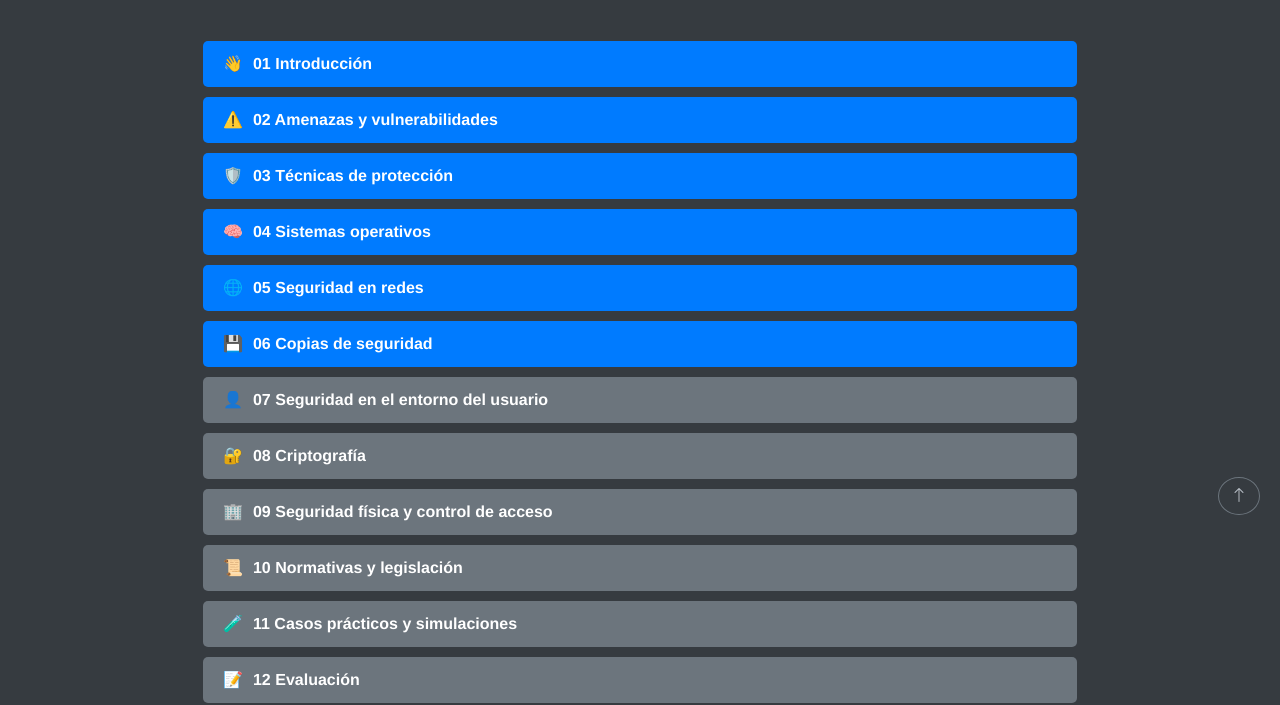
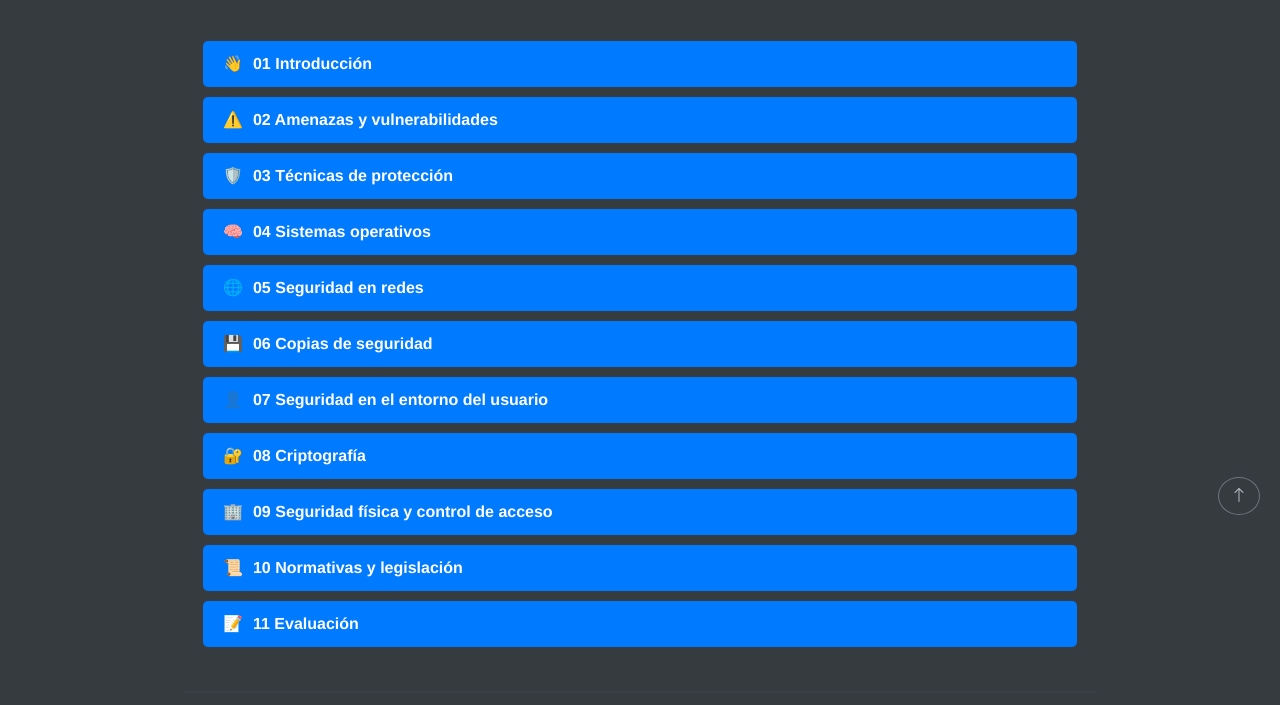
Before and after one commit to borilio/curso-seguridad, a plain HTML site: page index.html in a window 1280 px wide. Shown: the part 265-970 px from the top of the page. Drawn offline with nearby package versions, Linux system fonts and the light colour scheme.

Commit message:
Update: index.html --> Versión final del índice completo con todos los capítulos disponibles.
plantilla.html --> Modificado el body.class con una clase de typora que faltó añadir en la plantilla.

```diff
--- a/index.html
+++ b/index.html
@@ -60,23 +60,20 @@
                     <a href="06-backup.html" class="module-button">
                         <span>💾</span> <span class="text-truncate">06 Copias de seguridad</span>
                     </a>
-                    <a href="07-usuarios.html" class="module-button bg-secondary">
+                    <a href="07-usuarios.html" class="module-button">
                         <span>👤</span> <span class="text-truncate">07 Seguridad en el entorno del usuario</span>
                     </a>
-                    <a href="08-criptografia.html" class="module-button bg-secondary">
+                    <a href="08-criptografia.html" class="module-button">
                         <span>🔐</span> <span class="text-truncate">08 Criptografía</span>
                     </a>
-                    <a href="09-fisica.html" class="module-button bg-secondary">
+                    <a href="09-fisica.html" class="module-button">
                         <span>🏢</span> <span class="text-truncate">09 Seguridad física y control de acceso</span>
                     </a>
-                    <a href="10-normativas.html" class="module-button bg-secondary">
+                    <a href="10-normativas.html" class="module-button">
                         <span>📜</span> <span class="text-truncate">10 Normativas y legislación</span>
                     </a>
-                    <a href="11-casos.html" class="module-button bg-secondary">
-                        <span>🧪</span> <span class="text-truncate">11 Casos prácticos y simulaciones</span>
-                    </a>
-                    <a href="12-evaluacion.html" class="module-button bg-secondary">
-                        <span>📝</span> <span class="text-truncate">12 Evaluación</span>
+                    <a href="11-evaluacion.html" class="module-button">
+                        <span>📝</span> <span class="text-truncate">11 Evaluación</span>
                     </a>
                 </div>
 
```
Also changed, not shown: plantilla.html (+1 -1 lines).
